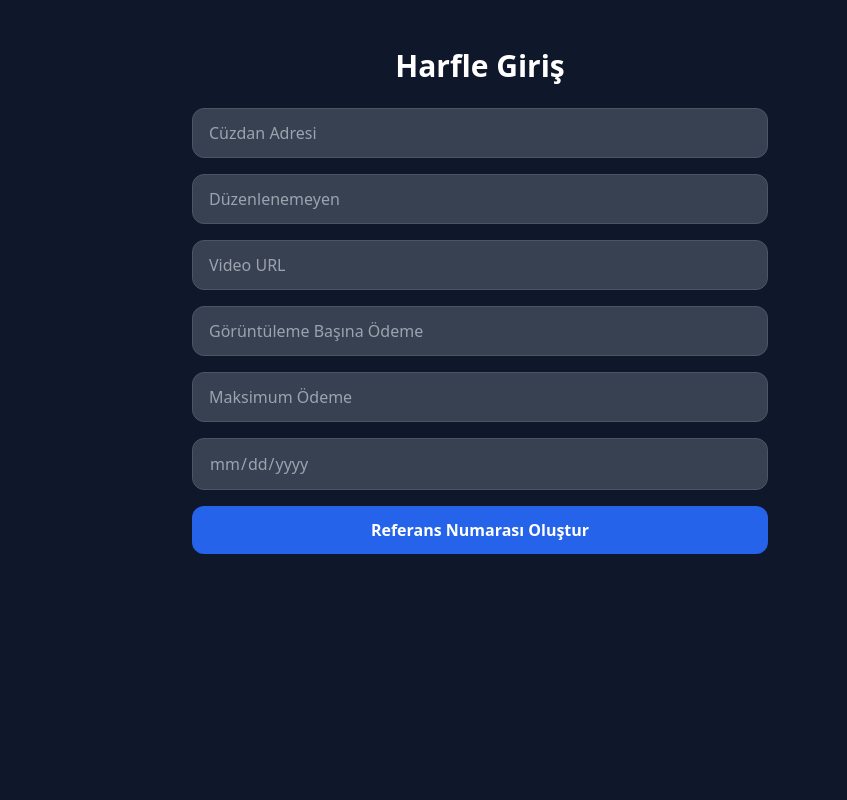
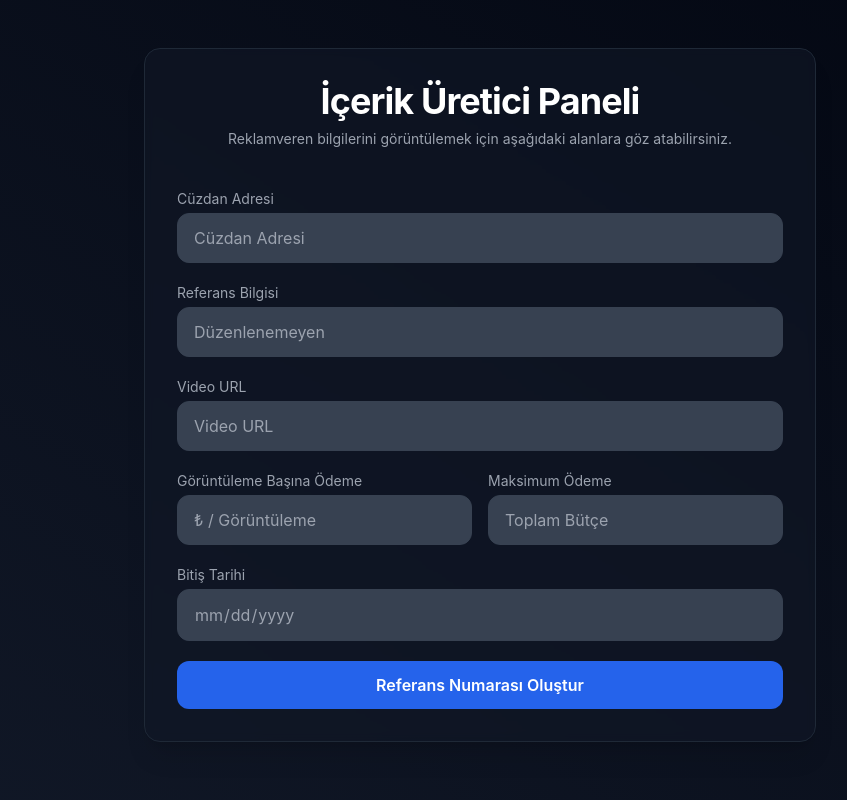
Before and after one commit to ahmetrecayiozturk/HackPera, a Flask app: template templates/contract.html in a window 1280 px wide. Shown: the whole page, without its empty margins (160-1007 px from the left). Run offline with Flask 3, Linux system fonts and the light colour scheme; the template is opened without the code that fills it, so the values that code supplies are empty; some libraries are stand-ins or nearby versions.

Commit message:
Update contract.html

```diff
--- a/templates/contract.html
+++ b/templates/contract.html
@@ -2,30 +2,66 @@
 <html lang="en">
 <head>
   <meta charset="UTF-8" />
-  <title>İçerik Üretici Bilgileri (Creator)</title>
+  <title>İçerik Üretici Bilgileri</title>
   <script src="https://cdn.tailwindcss.com"></script>
+  <style>
+    body {
+      font-family: 'Inter', sans-serif;
+    }
+  </style>
 </head>
-<body class="bg-[#0f172a] text-gray-200 min-h-screen py-12 px-4">
-  <div class="max-w-xl mx-auto space-y-6">
-    <h1 class="text-3xl font-bold mb-6 text-white text-center">Harfle Giriş</h1>
-    <form class="space-y-4">
-      <input type="text" placeholder="Cüzdan Adresi" readonly
-        class="w-full px-4 py-3 bg-gray-700 border border-gray-600 rounded-xl text-gray-400 cursor-not-allowed" />
+<body class="bg-gradient-to-tr from-gray-900 to-gray-950 text-gray-200 min-h-screen py-12 px-4">
 
-      <!-- Düzenlenebilir alan -->
-      <input type="text" placeholder="Düzenlenemeyen" readonly
-        class="w-full px-4 py-3 bg-gray-700 border border-gray-600 rounded-xl text-gray-400 cursor-not-allowed" />
+  <div class="max-w-2xl mx-auto space-y-10 bg-gray-900/60 backdrop-blur-sm p-8 rounded-2xl shadow-xl border border-gray-800">
 
-      <input type="url" placeholder="Video URL" readonly
-        class="w-full px-4 py-3 bg-gray-700 border border-gray-600 rounded-xl text-gray-400 cursor-not-allowed" />
-      <input type="number" placeholder="Görüntüleme Başına Ödeme" readonly
-        class="w-full px-4 py-3 bg-gray-700 border border-gray-600 rounded-xl text-gray-400 cursor-not-allowed" />
-      <input type="number" placeholder="Maksimum Ödeme" readonly
-        class="w-full px-4 py-3 bg-gray-700 border border-gray-600 rounded-xl text-gray-400 cursor-not-allowed" />
-      <input type="date" placeholder="Bitiş Tarihi" readonly
-        class="w-full px-4 py-3 bg-gray-700 border border-gray-600 rounded-xl text-gray-400 cursor-not-allowed" />
+    <!-- Başlık -->
+    <div class="text-center space-y-2">
+      <h1 class="text-4xl font-bold text-white tracking-tight">İçerik Üretici Paneli</h1>
+      <p class="text-gray-400 text-sm">Reklamveren bilgilerini görüntülemek için aşağıdaki alanlara göz atabilirsiniz.</p>
+    </div>
 
-      <button type="submit" class="w-full bg-blue-600 hover:bg-blue-700 text-white py-3 rounded-xl font-semibold">
+    <!-- Creator Formu -->
+    <form class="space-y-5">
+
+      <div>
+        <label class="block text-sm mb-1 text-gray-400">Cüzdan Adresi</label>
+        <input type="text" placeholder="Cüzdan Adresi" readonly
+          class="w-full px-4 py-3 bg-gray-700 border border-gray-700 rounded-xl text-gray-400 cursor-not-allowed" />
+      </div>
+
+      <div>
+        <label class="block text-sm mb-1 text-gray-400">Referans Bilgisi</label>
+        <input type="text" placeholder="Düzenlenemeyen" readonly
+          class="w-full px-4 py-3 bg-gray-700 border border-gray-700 rounded-xl text-gray-400 cursor-not-allowed" />
+      </div>
+
+      <div>
+        <label class="block text-sm mb-1 text-gray-400">Video URL</label>
+        <input type="url" placeholder="Video URL" readonly
+          class="w-full px-4 py-3 bg-gray-700 border border-gray-700 rounded-xl text-gray-400 cursor-not-allowed" />
+      </div>
+
+      <div class="grid grid-cols-1 sm:grid-cols-2 gap-4">
+        <div>
+          <label class="block text-sm mb-1 text-gray-400">Görüntüleme Başına Ödeme</label>
+          <input type="number" placeholder="₺ / Görüntüleme" readonly
+            class="w-full px-4 py-3 bg-gray-700 border border-gray-700 rounded-xl text-gray-400 cursor-not-allowed" />
+        </div>
+        <div>
+          <label class="block text-sm mb-1 text-gray-400">Maksimum Ödeme</label>
+          <input type="number" placeholder="Toplam Bütçe" readonly
+            class="w-full px-4 py-3 bg-gray-700 border border-gray-700 rounded-xl text-gray-400 cursor-not-allowed" />
+        </div>
+      </div>
+
+      <div>
+        <label class="block text-sm mb-1 text-gray-400">Bitiş Tarihi</label>
+        <input type="date" placeholder="Bitiş Tarihi" readonly
+          class="w-full px-4 py-3 bg-gray-700 border border-gray-700 rounded-xl text-gray-400 cursor-not-allowed" />
+      </div>
+
+      <button type="submit"
+        class="w-full bg-blue-600 hover:bg-blue-700 transition-colors duration-200 text-white py-3 rounded-xl font-semibold">
         Referans Numarası Oluştur
       </button>
     </form>
```
